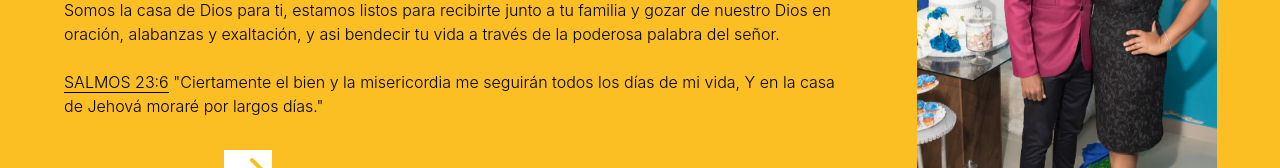
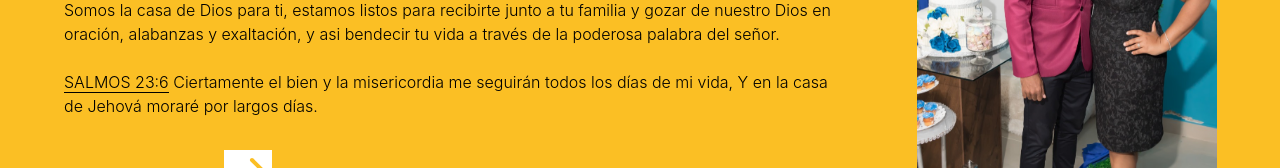
Before and after one commit to IsaacLopezProg/ondasprofeticasnextjs, a Next.js app: page /iglesia in a window 1280 px wide. Shown: the part 695-863 px from the top of the page. Built offline with nearby package versions, Linux system fonts and the light colour scheme.

Commit message:
avance 29, actualizando para despliegue

```diff
--- a/src/components/contacto/Contacto.js
+++ b/src/components/contacto/Contacto.js
@@ -70,7 +70,7 @@ export default function Contacto(){
                                                     name="user_name"
                                                     id="company-website"
                                                     required
-                                                    minlength="5"
+                                                    minLength="5"
                                                     className="focus:ring-black focus:border-black flex-1 block w-full sm:text-sm border-gray-500"
                                                     // placeholder="www.example.com"
                                                     />
--- a/src/components/iglesia/Pastores.js
+++ b/src/components/iglesia/Pastores.js
@@ -41,7 +41,7 @@ export default function Pastores(){
                                             <h5 className="text-sm md:text-xl font-light my-4 max-w-max"><span className="border-b border-black">Nathanael Veras Grullón</span> y <span className="border-b border-black">Marinelva Anabel Almonte Arnaud</span></h5>
                                                 <p className="text-sm md:text-base font-light">Somos la casa de Dios para ti, estamos listos para recibirte junto a tu familia y gozar de nuestro Dios en oración, alabanzas y exaltación, y asi bendecir tu vida a través de la poderosa palabra del señor.</p>
                                                 <br/>
-                                                <p className="text-sm md:text-base font-light"><span className="border-b border-black">SALMOS 23:6</span> "Ciertamente el bien y la misericordia me seguirán todos los días de mi vida, Y en la casa de Jehová moraré por largos días."</p>
+                                                <p className="text-sm md:text-base font-light"><span className="border-b border-black">SALMOS 23:6</span> Ciertamente el bien y la misericordia me seguirán todos los días de mi vida, Y en la casa de Jehová moraré por largos días.</p>
                                         </div>
                                     </Tab.Panel>
                                 <Tab.Panel>
--- a/src/components/inicio/Detalle.js
+++ b/src/components/inicio/Detalle.js
@@ -53,7 +53,7 @@ export default function Detalle(){
                                 <div className="detalle-2 mb-8">
                                     <h5 className="text-sm md:text-xl font-light my-4"> Nuestro llamado está basado en la palabra dicha en:</h5>
                                     <p className="font-light text-sm md:text-base"> <span className="border-b border-black"> JEREMIAS 1:10 </span>
-                                    "Mira que te he puesto en este día sobre naciones y sobre reinos, para arrancar y para destruir, para arruinar y para derribar, para edificar y para plantar." </p>
+                                    Mira que te he puesto en este día sobre naciones y sobre reinos, para arrancar y para destruir, para arruinar y para derribar, para edificar y para plantar. </p>
                                     <p className="text-slate-500 font-light text-sm md:text-base">  Y Actualmente predicamos la palabra a fin de arrancar, destruir, arruinar y derribar todo argumento que se levanté en contra del conocimiento de Cristo y así poder edificar y plantar la semilla del evangelio en cada persona que nos escuche.</p>
                                 </div>
                             </Tab.Panel>
```
